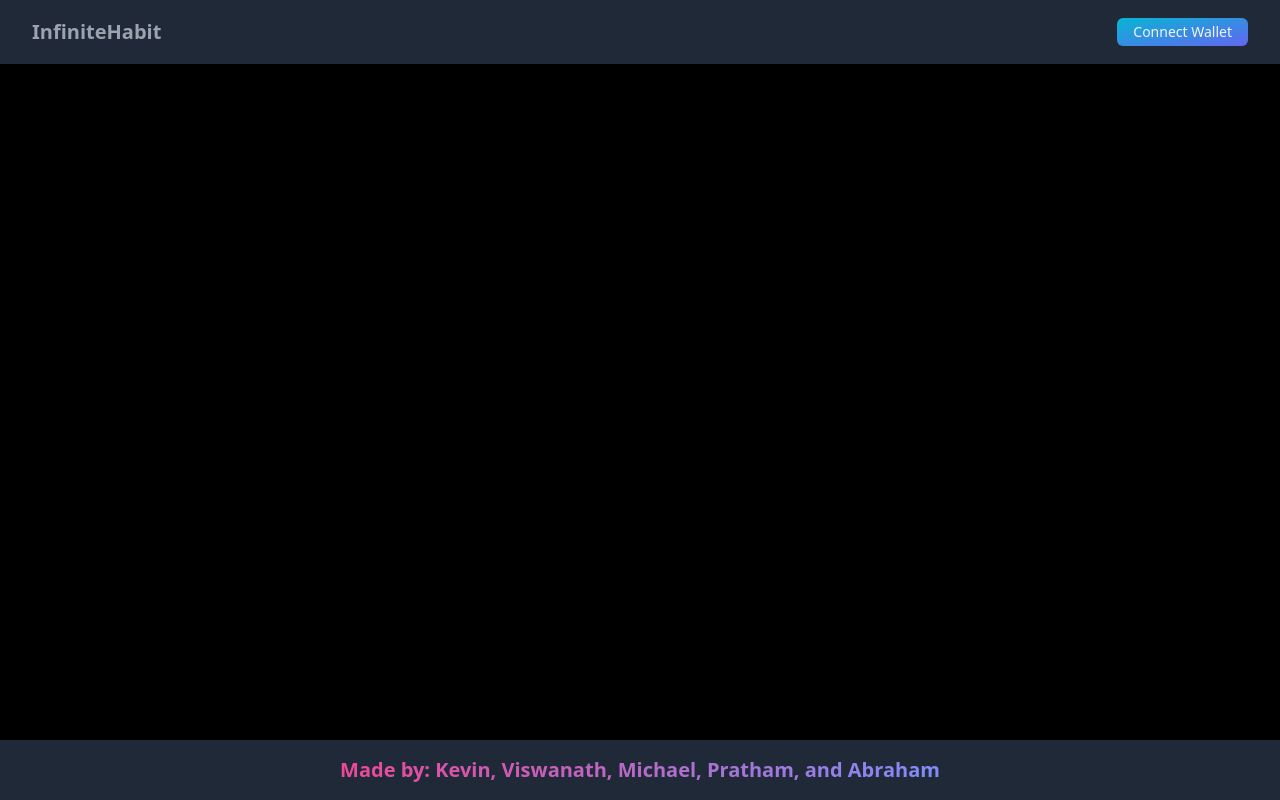
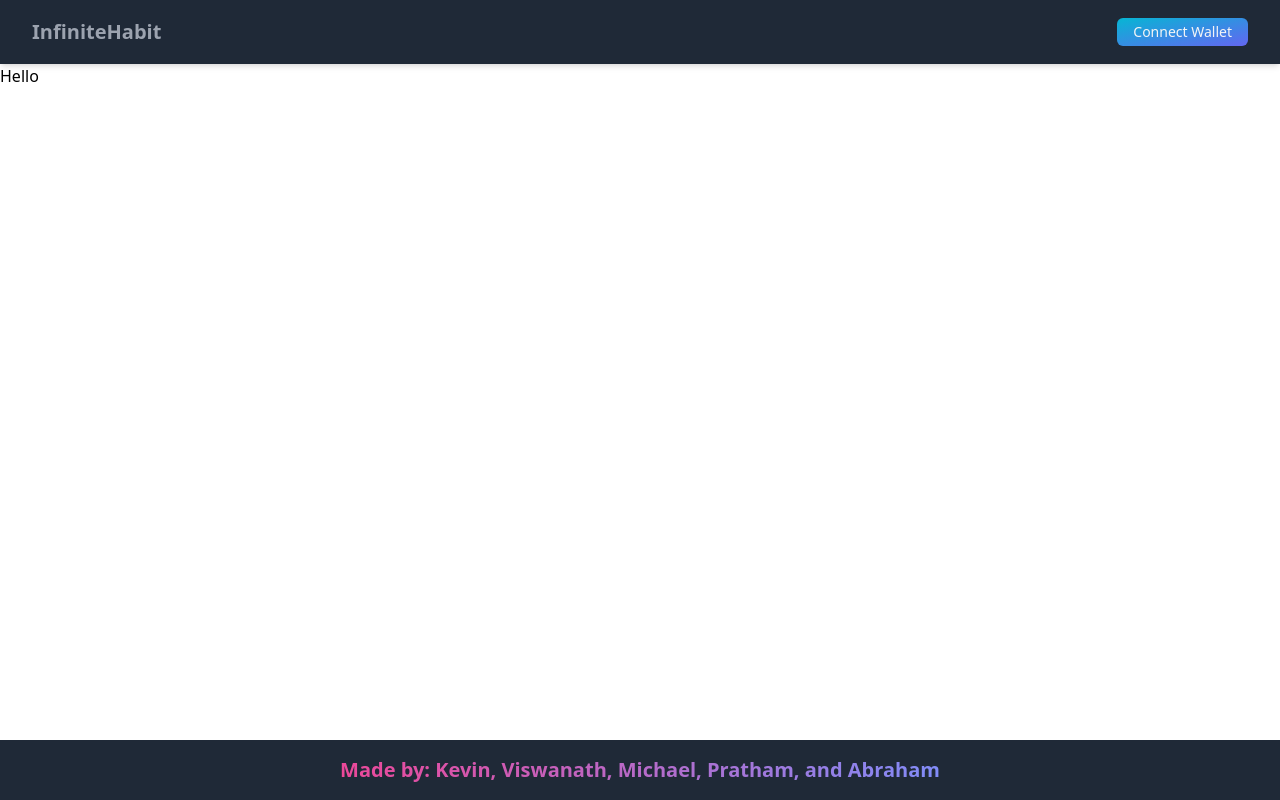
Before and after one commit to DappCampHabitStaking/TheApp, a Next.js app: page /dashboard in a window 1280 px wide. Built offline with nearby package versions, Linux system fonts and the light colour scheme; no server answers.

Commit message:
fixing layout

```diff
--- a/pages/_app.tsx
+++ b/pages/_app.tsx
@@ -1,14 +1,24 @@
 import '../styles/globals.css'
 
+import Layout from 'components/Layout/layout'
+import { NextPage } from 'next'
 import Head from 'next/head'
-import React from 'react'
+import React, { ReactElement, ReactNode } from 'react'
 import { ToastContainer } from 'react-toastify'
 import { getCurrentAccount, getEthereumObject, setupEthEventListeners } from 'utils/common'
 import { AccountContext, ContractsContext } from 'utils/context'
 
 import type { AppProps } from "next/app";
-function MyApp({ Component, pageProps }: AppProps) {
-  // const getLayout = Component.getLayout || ((page) => page);
+export type NextPageWithLayout<P = {}, IP = P> = NextPage<P, IP> & {
+  getLayout?: (page: ReactElement) => ReactNode;
+};
+
+type AppPropsWithLayout = AppProps & {
+  Component: NextPageWithLayout;
+};
+
+function MyApp({ Component, pageProps }: AppPropsWithLayout) {
+  const getLayout = Component.getLayout || ((page) => page);
   const [account, setAccount] = React.useState("");
   const [contracts, setContracts] = React.useState({
     campContract: null,
@@ -62,8 +72,7 @@
             draggable
             pauseOnHover
           />
-          {/* {getLayout(<Component {...pageProps} />)} */}
-          <Component {...pageProps} />
+          <Layout>{getLayout(<Component {...pageProps} />)}</Layout>
         </ContractsContext.Provider>
       </AccountContext.Provider>
     </>
--- a/pages/dashboard.tsx
+++ b/pages/dashboard.tsx
@@ -10,9 +10,7 @@
       <Head>
         <title>Dashboard</title>
       </Head>
-      <Layout>
-        <div className="bg-black h-full w-full flex-grow relative">hello</div>
-      </Layout>
+      <p>Hello</p>
     </>
   );
 };
--- a/pages/index.tsx
+++ b/pages/index.tsx
@@ -11,7 +11,6 @@
       <Head>
         <title>Infinite Habit</title>
       </Head>
-      <Layout>
       <div className="bg-black h-full w-full flex-grow relative">
         <div className="w-full h-full opacity-20 absolute inset-0">
           <img
@@ -44,7 +43,6 @@
           </p>
         </div>
       </div>
-      </Layout>
     </>
   );
 };
```
Lines whose indentation alone changed are shown as unchanged.
